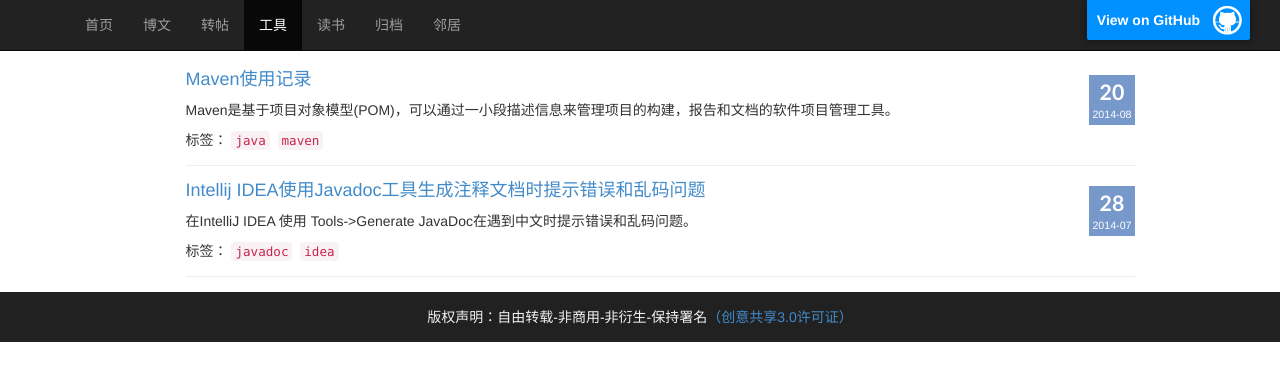
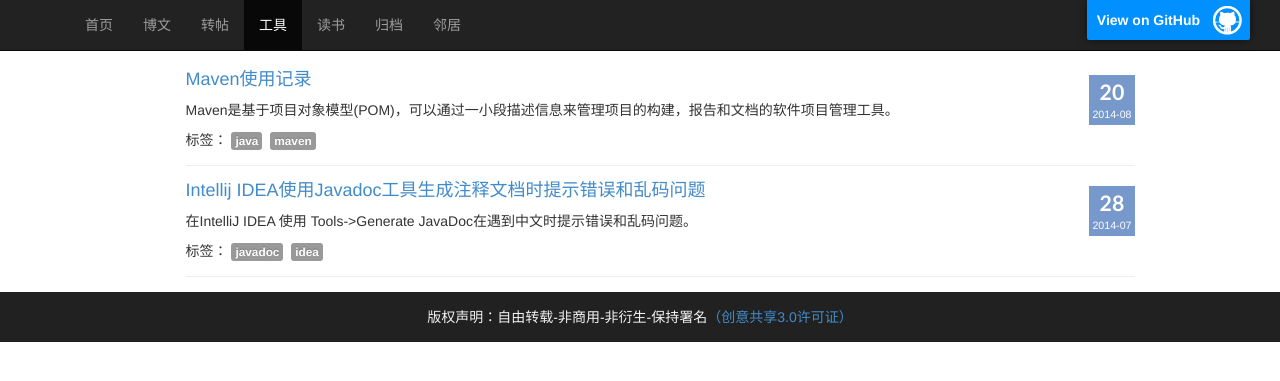
Before and after one commit to sheleng/sheleng.github.io, a Jekyll site: the page built from pages/tools.html, in a window 1280 px wide. Shown: the top 381 px of the page. Built offline with Jekyll 4.4.1, drawn with Linux system fonts in a browser that asks for light colours.

Commit message:
修改首页布局

```diff
--- a/pages/blogs.html
+++ b/pages/blogs.html
@@ -15,9 +15,9 @@
               标签：
               {% for tag in post.tags %}
                 {% if forloop.first %}
-                  <code>{{ tag }}</code>
+                  <span class="tag-label">{{ tag }}</span>
                 {% else %}
-                  &nbsp;<code>{{ tag }}</code>
+                  &nbsp;<span class="tag-label">{{ tag }}</span>
                 {% endif %}
               {% endfor %}
             </p>
--- a/pages/repost.html
+++ b/pages/repost.html
@@ -15,9 +15,9 @@
               标签：
               {% for tag in post.tags %}
                 {% if forloop.first %}
-                  <code>{{ tag }}</code>
+                  <span class="tag-label">{{ tag }}</span>
                 {% else %}
-                  &nbsp;<code>{{ tag }}</code>
+                  &nbsp;<span class="tag-label">{{ tag }}</span>
                 {% endif %}
               {% endfor %}
             </p>
--- a/pages/tools.html
+++ b/pages/tools.html
@@ -13,13 +13,13 @@
           	<p>{{ post.description }}</p>
           	<p>
           	  标签：
-	  	      {% for tag in post.tags %}
-  	    	    {% if forloop.first %}
-	  	    	  <code>{{ tag }}</code>
-      	  	    {% else %}
-				  &nbsp;<code>{{ tag }}</code>
-			    {% endif %}
-			  {% endfor %}
+              {% for tag in post.tags %}
+                {% if forloop.first %}
+                  <span class="tag-label">{{ tag }}</span>
+                {% else %}
+                  &nbsp;<span class="tag-label">{{ tag }}</span>
+                {% endif %}
+              {% endfor %}
             </p>
           </div>
       	  <span class="post_date">
```
